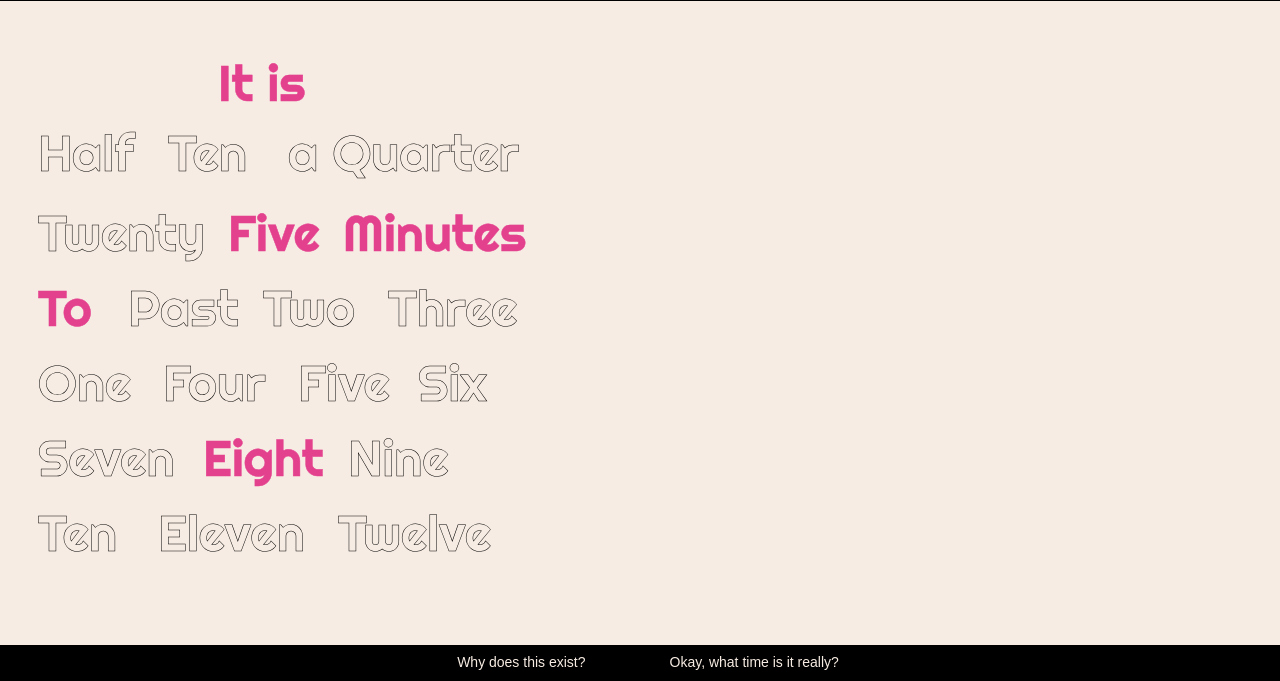
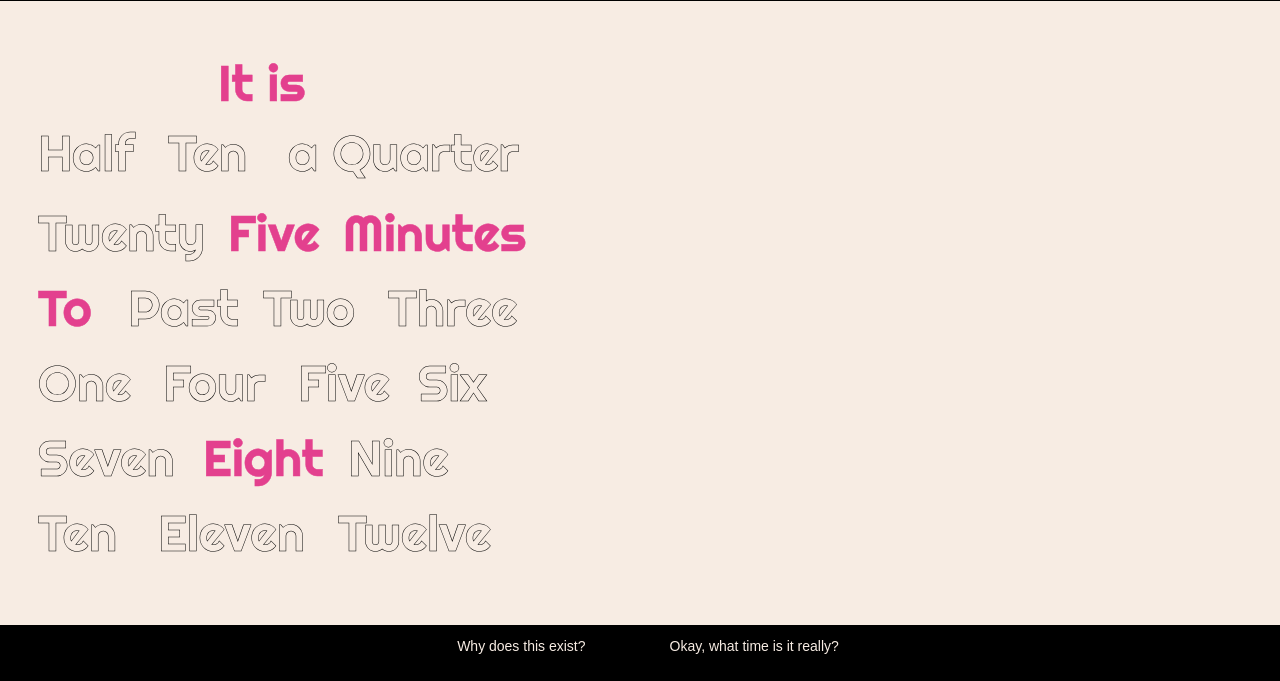
Before and after one commit to sarafec/theWorstClock, a plain HTML site: page index.html in a window 1280 px wide. Shown: the part 119-800 px from the top of the page. Drawn offline with Linux system fonts and the light colour scheme.

Commit message:
resolved issue with current time

```diff
--- a/index.html
+++ b/index.html
@@ -95,7 +95,7 @@
 			background-color: black;
 			position: fixed;
 			width: 100%;
-			height: 20px;
+			height: 5%;
 			clear: both;
 			right: 0;
 			bottom: 0;
@@ -109,6 +109,7 @@
 			display: inline-block;
 			margin-right: 40px;
 			margin-left: 40px;
+			margin-top: 5px;
 			font-family: sans-serif;
 			font-size: 14px;
 			cursor: pointer;
@@ -434,6 +435,7 @@
 		let currentHour = currentTimeArr[0];
 		let currentMinute = currentTimeArr[1];
 		let formatHour;
+		console.log(currentHour);
 
 		//afternoon hours may use 24 hour days
 		if (currentHour > 12){
@@ -441,6 +443,8 @@
 		//12am may show up as 0 using new Date()
 		} else if (+currentHour === 0){
 			formatHour = 12;
+		} else {
+			formatHour = currentHour;
 		}
 
 		let finalTimeFormat = formatHour + ":" + currentMinute;
```
